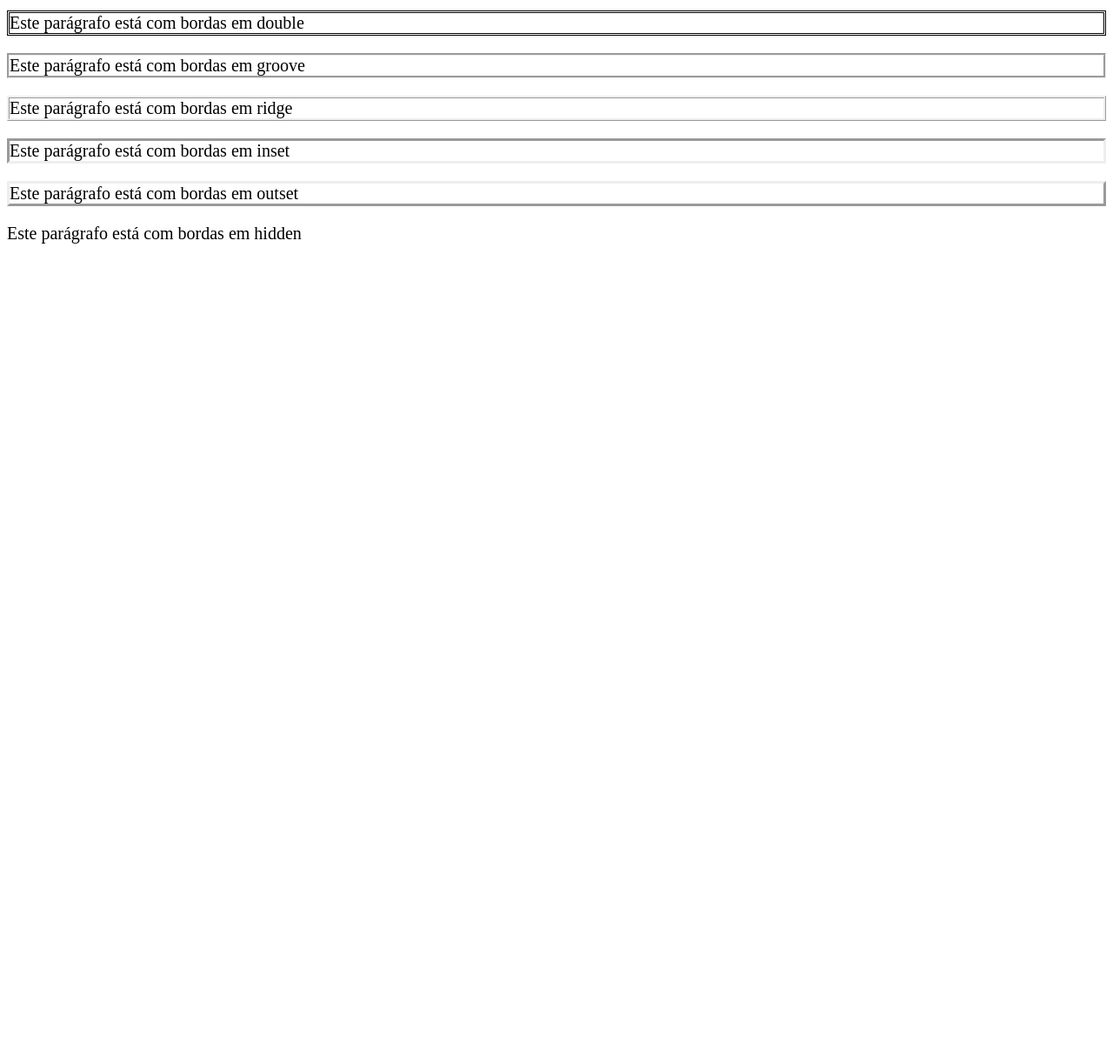
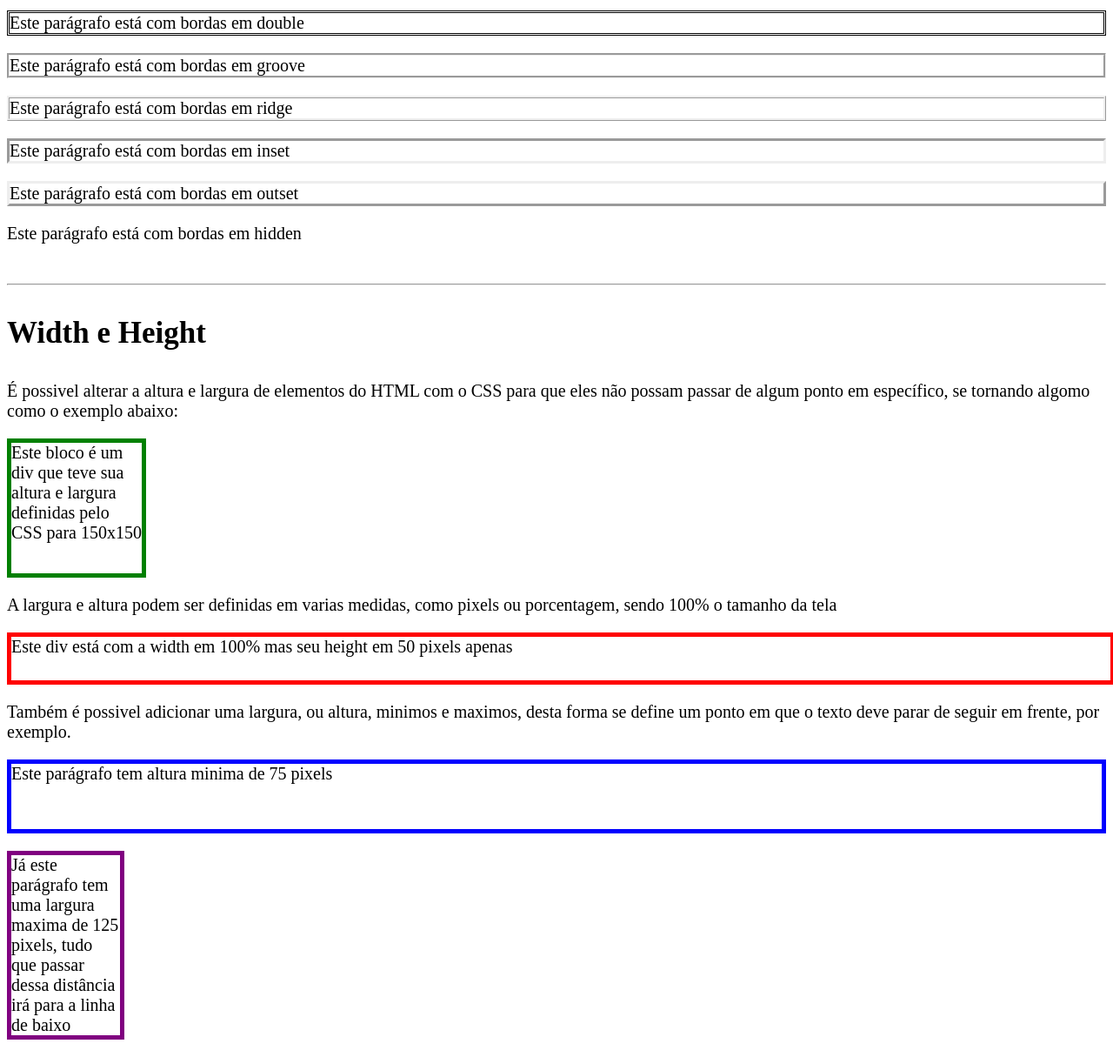
Before and after one commit to Renraks/CSS_Study, a plain HTML site: page Box-Model/index.html in a window 1280 px wide. Shown: the part 1602-2817 px from the top of the page at 87% size. Before the commit the page ends 1902 px from the top, so only its background shows below. Drawn offline with Linux system fonts and the light colour scheme.

Commit message:
Finalizadas as primeira práticas sobre box model

```diff
--- a/Box-Model/index.html
+++ b/Box-Model/index.html
@@ -57,5 +57,25 @@
             <p class="outset">Este parágrafo está com bordas em outset</p>
             <p class="hidden">Este parágrafo está com bordas em hidden</p>
         </div>
+
+        <br/>
+        <hr/>
+
+        <h3>Width e Height</h3>
+        <p>É possivel alterar a altura e largura de elementos do HTML com o CSS para que eles não possam passar de algum ponto em
+            específico, se tornando algomo como o exemplo abaixo:
+        </p>
+        <div id="encapsulado">Este bloco é um div que teve sua altura e largura definidas pelo CSS para 150x150</div>
+
+        <p>A largura e altura podem ser definidas em varias medidas, como pixels ou porcentagem, sendo 100% o tamanho da tela</p>
+        <div id="larguraPorcentagem">Este div está com a width em 100% mas seu height em 50 pixels apenas</div>
+
+        <p>Também é possivel adicionar uma largura, ou altura, minimos e maximos, desta forma se define um ponto em que o texto deve
+            parar de seguir em frente, por exemplo.
+        </p>
+        <p id="minHeight">Este parágrafo tem altura minima de 75 pixels</p>
+        <p id="maxWidht">Já este parágrafo tem uma largura maxima de 125 pixels, tudo que passar dessa distância irá para a linha
+             de baixo
+        </p>
     </body>
 </html>
--- a/Box-Model/stylesheet.css
+++ b/Box-Model/stylesheet.css
@@ -10,6 +10,9 @@ p{
 }
 ul{
     font-size: 22px;
+}
+div{
+    font-size: 20px;
 }
 
 .pBordas{
@@ -70,3 +73,25 @@ ul{
 .divBorder .hidden{
     border-style: hidden;
 }
+
+#encapsulado{
+    border: 5px solid green;
+    width: 150px;
+    height: 150px;
+}
+
+#larguraPorcentagem{
+    border: 5px solid red;
+    width: 100%;
+    height: 50px;
+}
+
+#minHeight{
+    border: 5px solid blue;
+    min-height: 75px;
+}
+
+#maxWidht{
+    border: 5px solid purple;
+    max-width: 125px;
+}
```
